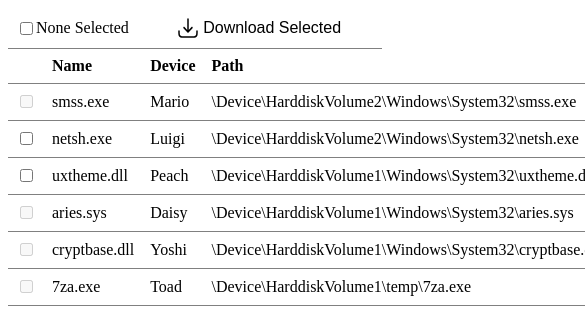
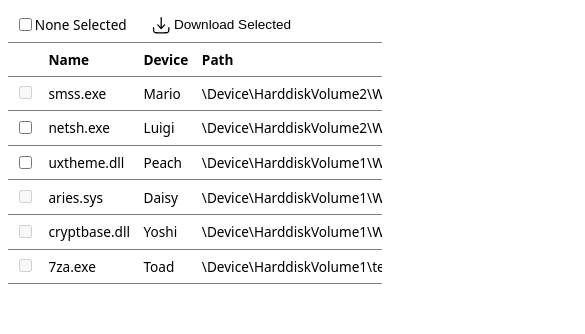
Before and after one commit to AndyHEdwards/file-download-ui, a React (Vite) app: page / in a window 390 px wide. Shown: the top 334 px of the page, 585 px wide, since content can reach past the window. Built offline with nearby package versions, Linux system fonts and the light colour scheme.

Commit message:
Improve mobile responsiveness

```diff
--- a/src/components/FileDownload/FileDownload.scss
+++ b/src/components/FileDownload/FileDownload.scss
@@ -1,4 +1,8 @@
 .file-download {
   max-width: 1280px;
   margin: auto;
+
+  &__table-wrapper {
+    overflow-x: auto;
+  }
 }
--- a/src/components/FileDownload/FileDownload.tsx
+++ b/src/components/FileDownload/FileDownload.tsx
@@ -49,7 +49,9 @@ export const FileDownload = ({ files: initialFiles }: FileDownloadProps) => {
         numberOfFilesSelected={files.filter((file) => file.selected).length}
       />
 
-      <FileDownloadTable files={files} handleSelectFile={handleSelectFile} />
+      <div className="file-download__table-wrapper">
+        <FileDownloadTable files={files} handleSelectFile={handleSelectFile} />
+      </div>
     </section>
   );
 };
--- a/src/index.scss
+++ b/src/index.scss
@@ -1,4 +1,10 @@
 :root {
+  font-family: system-ui, Avenir, Helvetica, Arial, sans-serif;
+
+  @media (max-width: 640px) {
+    font-size: 85%;
+  }
+
   input[type='checkbox']:not([disabled]),
   button:not([disabled]) {
     cursor: pointer;
```
